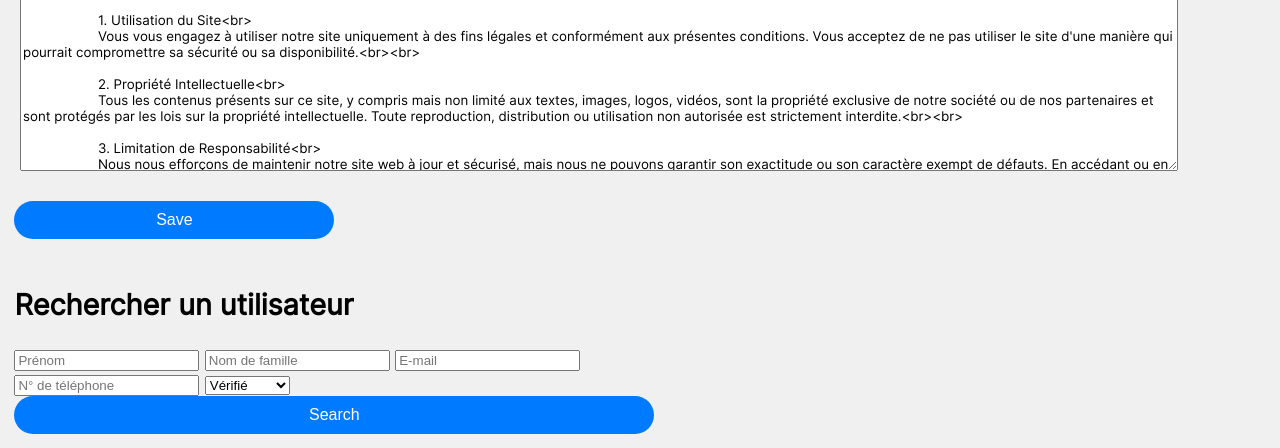
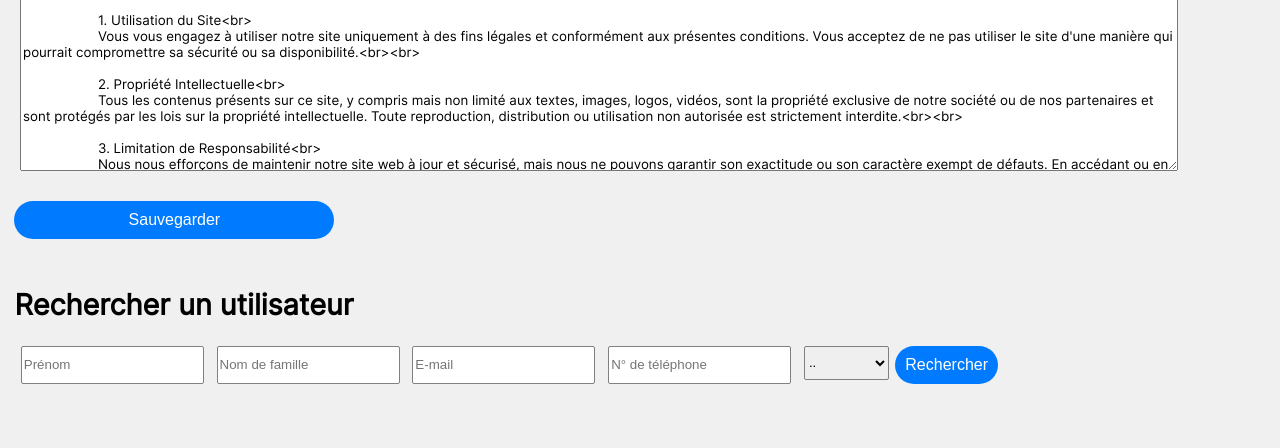
Before and after one commit to APP-G10E/PHPinal, a PHP site: page /AdminPages/verify_organisers.php in a window 1280 px wide. Shown: the part 809-1257 px from the top of the page. After the commit the page ends 1193 px from the top, so only its background shows below. Run offline with PHP 8.4, Linux system fonts and the light colour scheme; the visitor is signed in with stand-in values (Sample User, id 1); data that the repository does not hold is empty.

Commit message:
le super peut chercher trql les clients

```diff
--- a/AdminPages/fetch_customers.js
+++ b/AdminPages/fetch_customers.js
@@ -6,6 +6,10 @@ document.querySelector('#search-button').addEventListener('click', function () {
         'phone_number': document.getElementById('phone-number-input').value,
         'verified': document.getElementById('verified-select').value
     };
+
+    if (data.verified === "x") {
+        return;
+    }
 
     console.log("data: ", data);
 
@@ -17,19 +21,48 @@ document.querySelector('#search-button').addEventListener('click', function () {
         if (this.status === 200) {
             console.log("response: ", this.responseText);
             let response = JSON.parse(this.responseText);
-
             let tbody = document.getElementById('tbody');
 
+            tbody.innerHTML = '';
+
+            const legend = document.createElement('tr');
+
+            let thEmail = document.createElement('th');
+            let thSurname = document.createElement('th');
+            let thFirstName = document.createElement('th');
+            let thPhoneNumber = document.createElement('th');
+            let thVerified = document.createElement('th');
+
+            thEmail.innerText = 'E-mail';
+            thSurname.innerText = 'Nom de famille';
+            thFirstName.innerText = 'Prénom';
+            thPhoneNumber.innerText = 'Numéro de téléphone';
+            thVerified.innerText = 'Verifié';
+
+            legend.appendChild(thEmail);
+            legend.appendChild(thSurname);
+            legend.appendChild(thFirstName);
+            legend.appendChild(thPhoneNumber);
+            legend.appendChild(thVerified);
+
+            tbody.appendChild(legend);
+
+            let addedCustomers = [];
+
             response.forEach(customer => {
-                const tr = document.createElement('tr');
-                tr.innerHTML = `
+                if (!addedCustomers.includes(customer.email)) {
+                    addedCustomers.push(customer.email);
+
+                    const tr = document.createElement('tr');
+                    tr.innerHTML = `
                 <td>${customer.email}</td>
                 <td>${customer.surname}</td>
                 <td>${customer.firstName}</td>
                 <td>${customer.phoneNumber}</td>
                 <td>${customer.verified}</td>
             `;
-                tbody.appendChild(tr);
+                    tbody.appendChild(tr);
+                }
             });
             console.log('Response from server: ', this.responseText);
         } else {
@@ -39,6 +72,4 @@ document.querySelector('#search-button').addEventListener('click', function () {
     xhr.onerror = function () {
         console.log('Request failed');
     };
-    let dataString = Object.keys(data).map(key => `${encodeURIComponent(key)}=${encodeURIComponent(data[key])}`).join('&');
-    xhr.send(dataString);
 });
--- a/AdminPages/verify_organisers.php
+++ b/AdminPages/verify_organisers.php
@@ -168,22 +168,23 @@ if ($result->num_rows > 0) {
 
     <label for="html-editor"></label><textarea id="html-editor" class="editor-select" rows="10" cols="50"></textarea>
     <br/>
-    <button id="save-button">Save</button>
+    <button id="save-button">Sauvegarder</button>
 
     <br>
     <h2>Rechercher un utilisateur</h2>
 
     <div id="searchBar">
-        <label for="first-name-input"></label><input type="text" id="first-name-input" placeholder="Prénom">
-        <label for="surname-input"></label><input type="text" id="surname-input" placeholder="Nom de famille">
-        <label for="email-input"></label><input type="text" id="email-input" placeholder="E-mail">
-        <label for="phone-number-input"></label><input type="text" id="phone-number-input"
+        <label for="first-name-input"></label><input type="text" class="searchField" id="first-name-input" placeholder="Prénom">
+        <label for="surname-input"></label><input type="text" class="searchField" id="surname-input" placeholder="Nom de famille">
+        <label for="email-input"></label><input type="text" class="searchField" id="email-input" placeholder="E-mail">
+        <label for="phone-number-input"></label><input type="text" class="searchField" id="phone-number-input"
                                                        placeholder="N° de téléphone">
-        <label for="verified-select"></label><select id="verified-select">
+        <label for="verified-select"></label><select class="searchField" id="verified-select">
             <option value="1">Vérifié</option>
             <option value="0">Pas vérifié</option>
+            <option value="x" selected="selected">..</option>
         </select>
-        <button id="search-button">Search</button>
+        <button id="search-button">Rechercher</button>
     </div>
 
     <div id="tbody"></div>
--- a/CSS/verify.css
+++ b/CSS/verify.css
@@ -94,3 +94,25 @@ Footer
 #save-button {
     max-width: 25vw;
 }
+
+#searchBar {
+    display: flex;
+    width: fit-content;
+    height: fit-content;
+    align-content: baseline;
+}
+
+.searchField, .searchField select {
+    margin: 0 0.5vw 0 0.5vw;
+    height: 3vh;
+    border-radius: 2px;
+    border: 1px solid grey;
+}
+
+#tbody {
+    min-width: 90vw;
+}
+
+th, td {
+   border: 1px solid lightgrey;
+}
```
